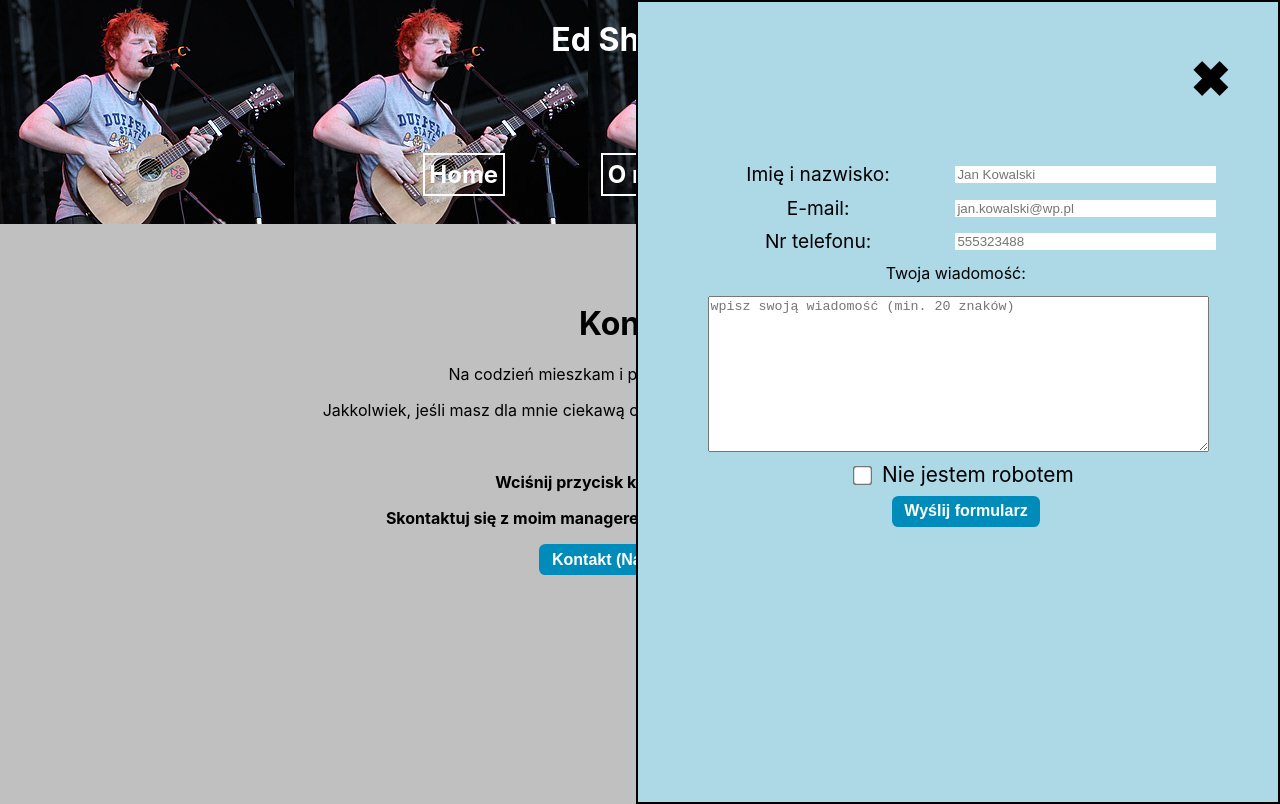
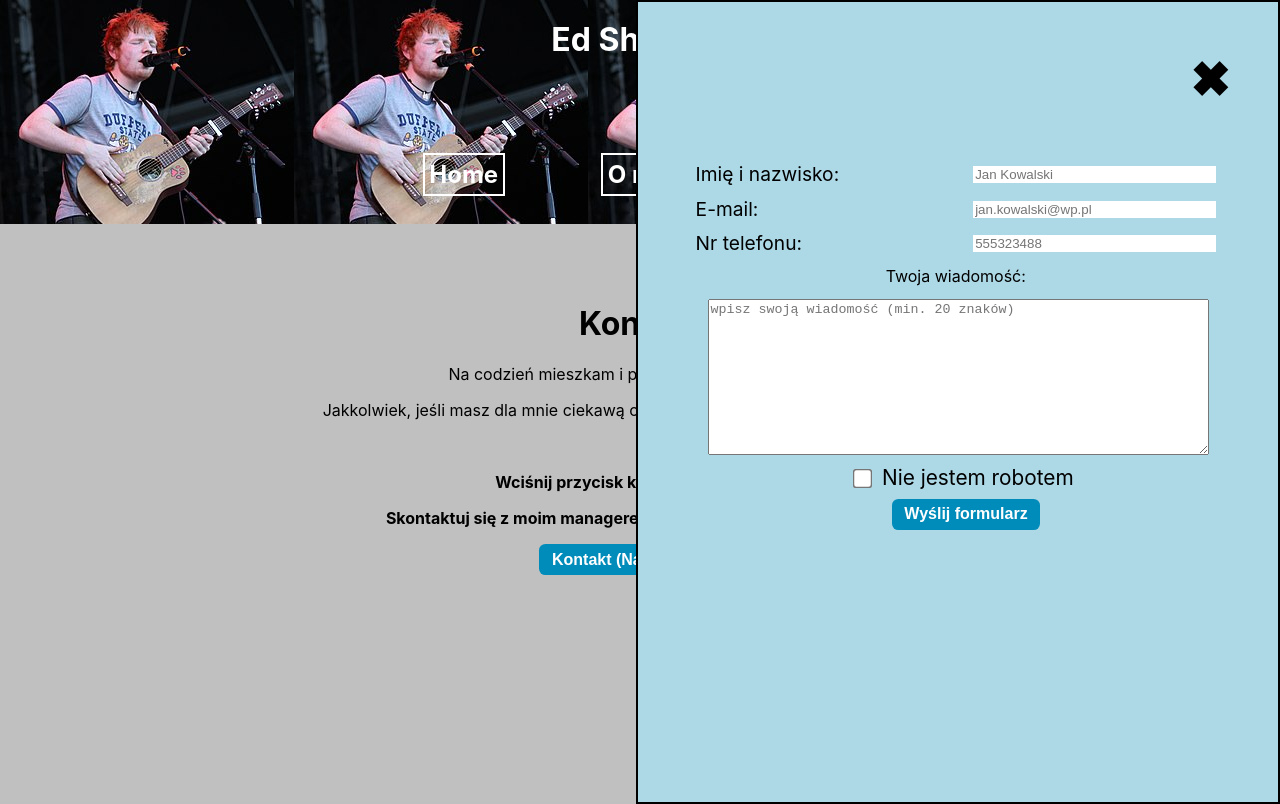
Before and after one commit to b-lukaszuk/neurosys_praktyki_summer_2022, a React (Create React App) app in the folder showcase-music-star/: page /contact in a window 1280 px wide. Both pictures are taken after a click on the button "Kontakt (Napisz do mnie)". Built offline with nearby package versions, Linux system fonts and the light colour scheme.

Commit message:
kosmetyka, popr. ustawienie/wyrownanie textInput-ow w formularzu

```diff
--- a/showcase-music-star/src/components/TextInput.css
+++ b/showcase-music-star/src/components/TextInput.css
@@ -1,16 +1,22 @@
 .textInput {
     font-size: 1.2em;
     margin: 0.5em 3em 0.5em 3em;
+    display: flex;
+    justify-content: center;
 }
 
-.textInput label {
+.textInput .label {
     text-align: left;
+    align-content: left;
+    width: 300px;
+    margin-left: 0px;
+    padding-left: 0px;
 }
 
 .textInput input[type=text] {
     border: 4px solid lightblue;
     border-radius: 4px;
-    float: right;
+    width: 50%;
 }
 
 .textInput input[type=text]:invalid {
--- a/showcase-music-star/src/components/TextInput.jsx
+++ b/showcase-music-star/src/components/TextInput.jsx
@@ -14,7 +14,7 @@
 
     return (
         <div className="textInput">
-            <span>{labelIn}: &nbsp;</span>
+            <span className="label">{labelIn}: &nbsp;</span>
             <input
                 name={nameIn}
                 type={typeIn}
```
